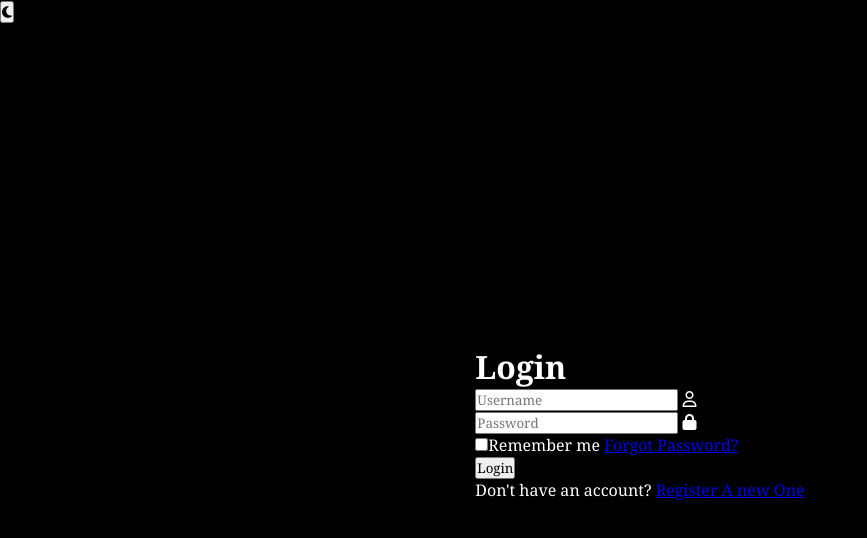
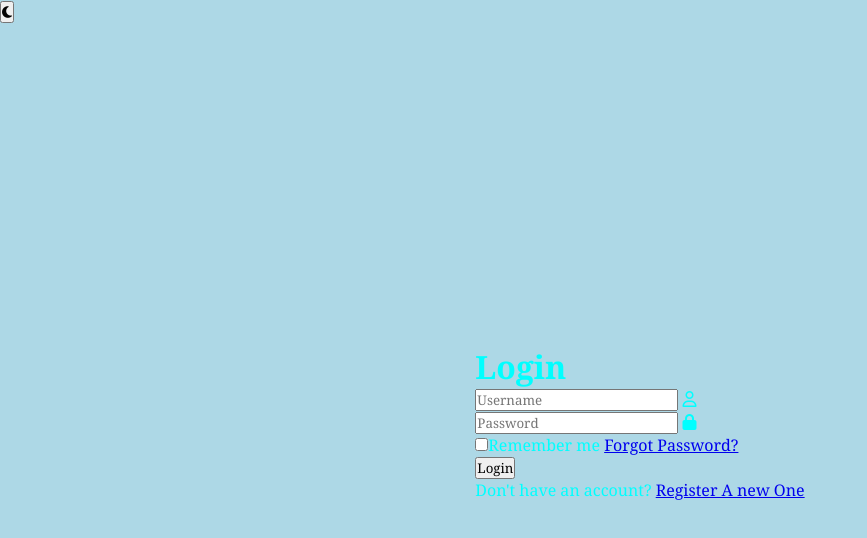
Before and after one commit to Smith-2003/Growth-ERP, a plain HTML site: page sign in page/Indexforsignin.html in a window 1280 px wide. Both pictures are taken after a click on the button 7 px from the left and 12 px from the top of the page. Shown: the whole page, without its empty margins (0-867 px from the left). Drawn offline with Linux system fonts and the light colour scheme.

Commit message:
dark  mode

```diff
--- a/sign in page/Indexforsignin.html
+++ b/sign in page/Indexforsignin.html
@@ -10,14 +10,18 @@
 <script>function myFunction() {
             var element = document.body;
             element.classList.toggle("dark-mode");
-      }</script>
+            document.getElementById("dark").classList.toggle("fa-solid fa-moon");
+            // document.getElementById("dark").classList.toggle("fa-solid fa-sun");
+      }
+</script>
 <script src="https://kit.fontawesome.com/d9a536a9c4.js" crossorigin="anonymous"></script>
-<div class="darkmode">
-      <button onclick="myFunction()">
-            <i class="fa-solid fa-moon"></i></button>
-</div>
 
 <body>
+      <div class="darkmode">
+            <button onclick="myFunction()">
+                  <i id="dark" class="fa-solid fa-moon"></i>
+            </button>
+      </div>
       <div class="wrapper">
             <form action="">
                   <h1>Login</h1>
--- a/sign in page/style.css
+++ b/sign in page/style.css
@@ -14,6 +14,6 @@
       justify-content: center;
 }
 .dark-mode {
-      background-color: black;
-      color: white;
+      background-color: lightblue;
+      color: cyan;
     }
```
